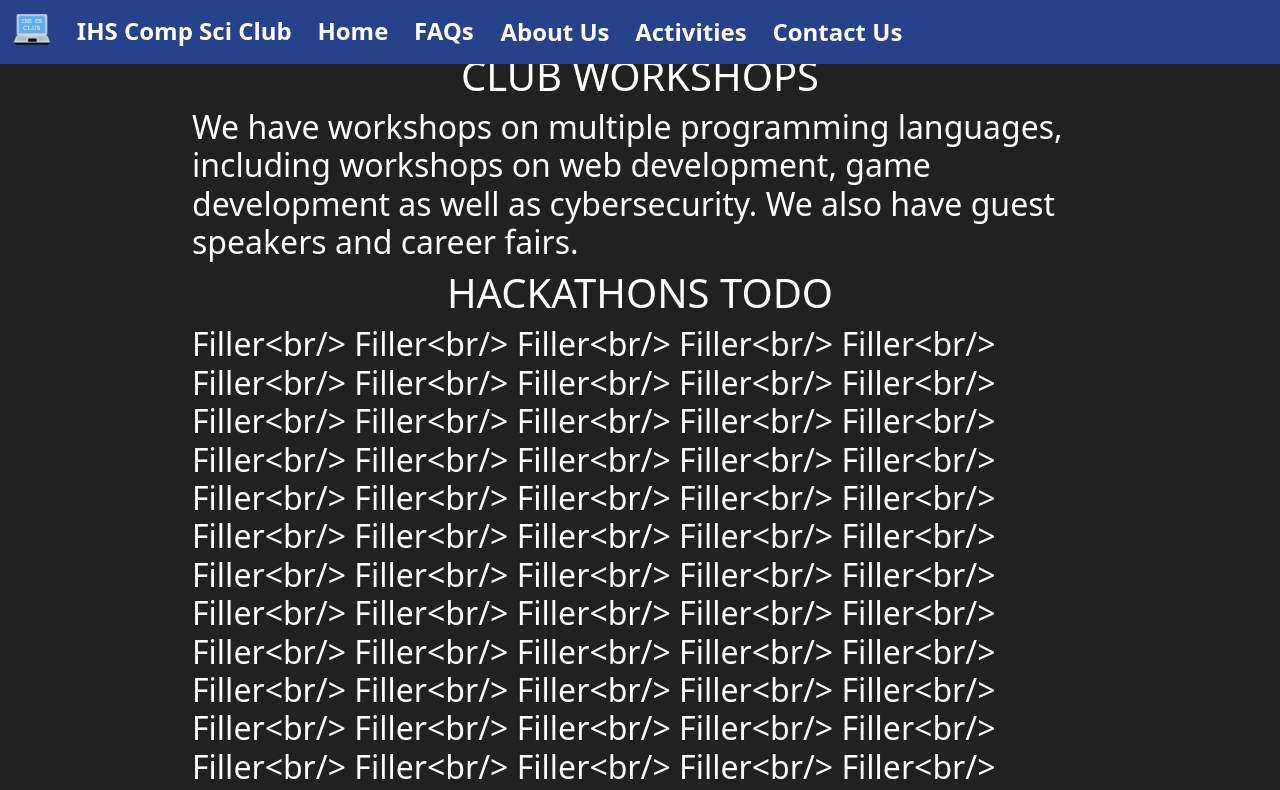
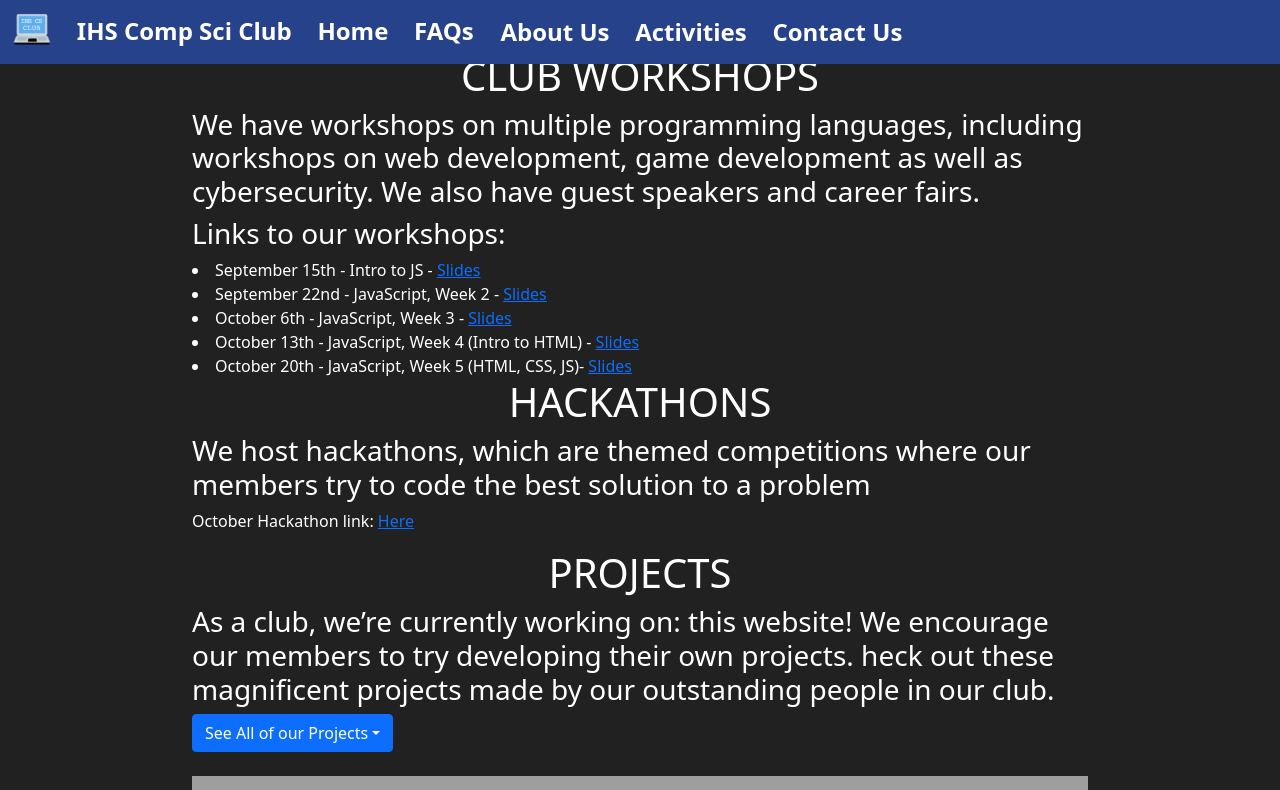
Before and after one commit to ihscompsciclub/ihscompsciclub.github.io, a React (Create React App) app: page /activities in a window 1280 px wide. Shown: the top 790 px of the page. Built offline with nearby package versions, Linux system fonts and the light colour scheme; grey boxes are pictures that could not be loaded.

Commit message:
add links to workshops

```diff
--- a/src/activities.js
+++ b/src/activities.js
@@ -7,27 +7,42 @@ export class Activities extends React.Component {
         return (
             <div className="paddedContent Content">
                 <TopNavBar curPage="activities" />
+
+                {/**Club Workshops content */}
                 <h1 id="clubWorkshops" className="centeredContent">CLUB WORKSHOPS</h1>
-                <h2>We have workshops on multiple programming languages,
+                <h3>We have workshops on multiple programming languages,
                     including workshops on web development,
                     game development as well as cybersecurity.
                     We also have guest speakers and career fairs.
-                </h2>
+                </h3>
+                <h3>Links to our workshops:</h3>
+                <li>September 15th - Intro to JS - <a href="https://docs.google.com/presentation/d/1X25EUVfhqo5IY37lySNBjxJYqObj5BOuPjR5zV7fLeE/edit?usp=sharing" target="blank">Slides</a></li>
+                <li>September 22nd - JavaScript, Week 2 - <a href="https://docs.google.com/presentation/d/1otMvo6YIxJAhTd5OLH9v5R3QNlP_MREu2V1sIpGe8cc/edit?usp=sharing" target="blank">Slides</a></li>
+                <li>October 6th - JavaScript, Week 3 - <a href="https://docs.google.com/presentation/d/1WzOG8fZYrqFmi6ocixuBlB6NCMY930bxYYa_4EycpbE/edit?usp=sharing" target="blank">Slides</a></li>
+                <li>October 13th - JavaScript, Week 4 (Intro to HTML) - <a href="https://docs.google.com/presentation/d/1a6lQlZHAcveHT4g8ZwVLM43E46n84V_mqfWvaLyP1AY/edit?usp=sharing" target="blank">Slides</a></li>
+                <li>October 20th - JavaScript, Week 5 (HTML, CSS, JS)- <a href="https://docs.google.com/presentation/d/13xbqdkeIoxD_CtR3cd2svG9oZrhhYJaTPpSRSISRdfU/edit?usp=sharing" target="blank">Slides</a></li>
 
-                <h1 id="hackathons" className="centeredContent">HACKATHONS TODO</h1>
-                <Filler />
+                {/** Club Hackathons content */}
+                <h1 id="hackathons" className="centeredContent">HACKATHONS</h1>
+                <h3>We host hackathons, which are themed competitions where our
+                    members try to code the best solution to a problem</h3>
+                <p>October Hackathon link: <a href="https://cs-club-2021-october.devpost.com/" target="blank">Here</a></p>
+
+                {/**Club Projects content */}
                 <h1 id="projects" className="centeredContent">PROJECTS</h1>
-                <h2>As a club, we’re currently working on: this website!
+                <h3>As a club, we’re currently working on: this website!
                     We encourage our members to try developing their own projects.
                     heck out these magnificent projects made by our outstanding people in our club.
-                </h2>
+                </h3>
+                <ProjectDisplayer linkArray={["https://replit.com/@ritza/demo-embed?embed=true", "https://replit.com/@Chreliot/CardGames?embed=true"]}
+                    projectNames={['Python Demo', 'Black Jack']} />
 
-                {/*TODO have real projects here*/}
-                <ProjectDisplayer linkArray={["https://replit.com/@ritza/demo-embed?embed=true", "https://replit.com/@Chreliot/CardGames?embed=true"]} />
-                {/*<iframe title="project1" frameborder="0" width="100%" height="500px" src="https://replit.com/@ritza/demo-embed?embed=true"></iframe>*/}
+                {/** Club events content */}
                 <h1 id="upcomingEvents" className="centeredContent">UPCOMING EVENTS TODO</h1>
-                <h2>Cool Calendar HERE</h2>
+                <h3>Cool Calendar HERE</h3>
                 <Filler />
+
+                {/** Club career days content */}
                 <h1 id="careerDays">CAREER DAYS TODO</h1>
                 <Filler />
             </div >
@@ -36,7 +51,8 @@ export class Activities extends React.Component {
 }
 
 class ProjectDisplayer extends React.Component {
-    // provide a property 'linkArray'
+    // provide a property 'linkArray' : arr[String]
+    // optionally, provide a property 'projectNames' : arr[String]
     constructor(props) {
         super(props)
         this.items = this.props.linkArray
```
